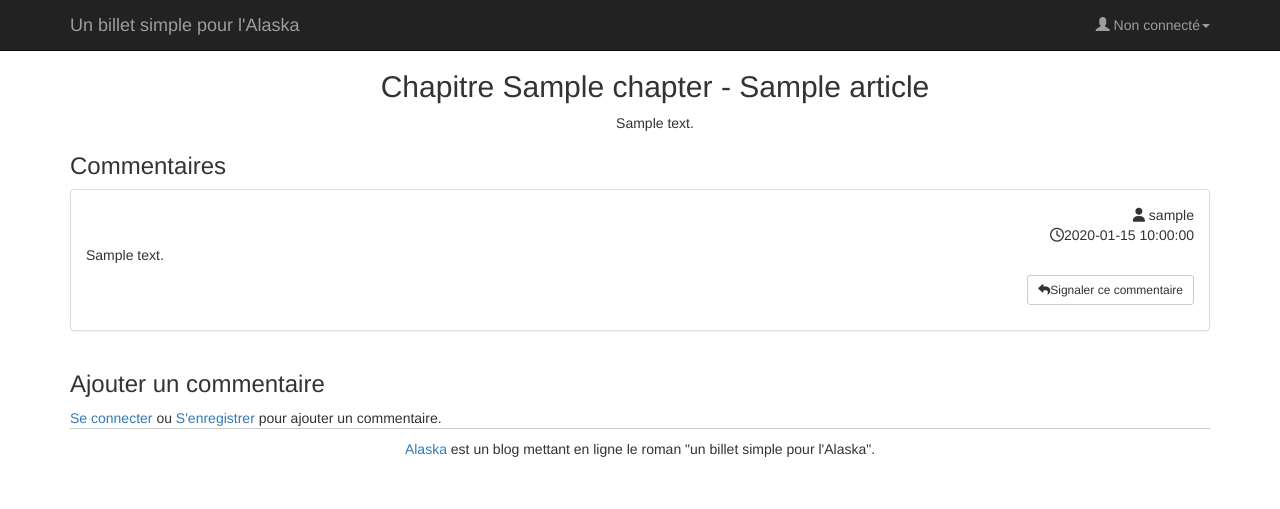
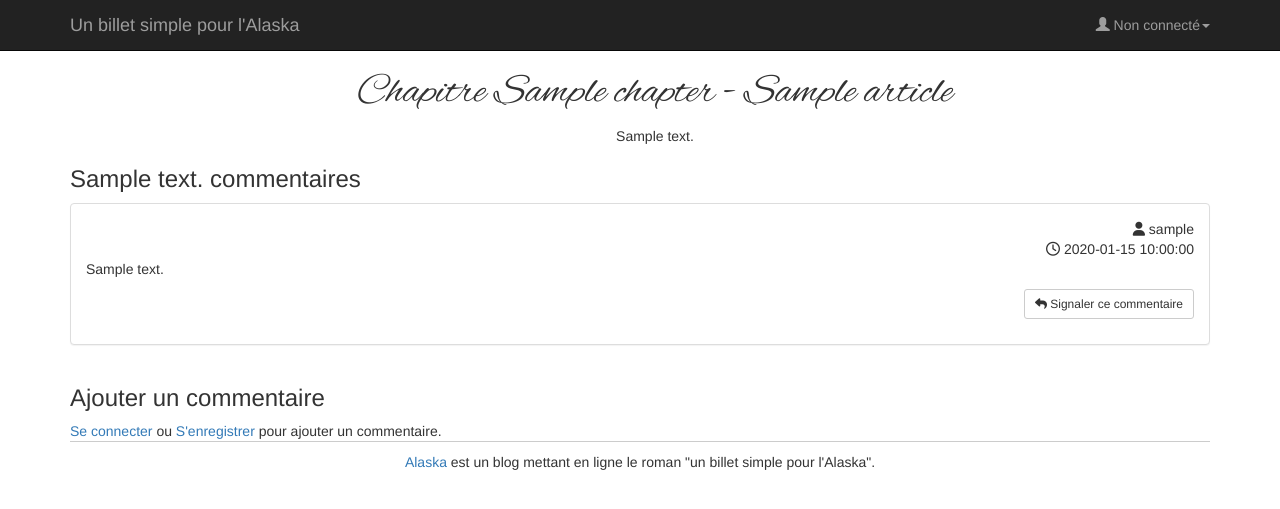
Before and after one commit to Maclaud49/Alaska_Soutenance, a PHP site: template views/article.html.twig in a window 1280 px wide. Shown: the top 509 px of the page. Run offline with PHP 8.4, Linux system fonts and the light colour scheme; the template is opened without the code that fills it: most values are stand-ins (such as "Sample title", 1, 10 or a date in 2020); some libraries are stand-ins or nearby versions.

Commit message:
Added fonts adapated to novel style justify capter text

```diff
--- a/src/Controller/HomeController.php
+++ b/src/Controller/HomeController.php
@@ -57,7 +57,7 @@ class HomeController {
             $commentFormView = $commentForm->createView();
         }
         $comments = $app['manager.comment']->findAllByArticle($id);
-
+        $article = $app['manager.article']->find($id);
         return $app['twig']->render('article.html.twig', array(
             'article' => $article,
             'comments' => $comments,
--- a/views/article.html.twig
+++ b/views/article.html.twig
@@ -5,8 +5,8 @@
 {% block title %}{{ article.title }}{% endblock %}
 {% block content %}
 
-    {% for flashMessage in app.session.flashbag.get('warning') %}
-        <div class="alert alert-warning fade in" style="margin-top:10px">
+    {% for flashMessage in app.session.flashbag.get('success') %}
+        <div class="alert alert-success fade in" style="margin-top:10px">
             <a href="#" class="close" data-dismiss="alert" aria-label="close">&times;</a>
             {{ flashMessage }}
         </div>
@@ -22,7 +22,14 @@
     </div>
 
 
-    <h3>Commentaires</h3>
+    {% set counter = article.commentsNb %}
+    {% if  counter == 0  %}
+    {% elseif counter == 1  %}
+        <h3>{{ counter }} commentaire</h3>
+    {% elseif counter >1  %}
+        <h3>{{ counter }} commentaires</h3>
+    {% endif %}
+
 
     {#allow to add margin is same author#}
     {% set marqueur=0 %}
@@ -36,14 +43,14 @@
                         <div class="panel-body">
                             <header class="text-right">
                                 <div class="comment-user"><i class="fa fa-user"></i> {{ comment.author.username }}</div>
-                                <time class="comment-date" datetime="16-12-2014 01:05"><i class="fa fa-clock-o"></i>{{ comment.CommentDate }}</time>
+                                <time class="comment-date" datetime="16-12-2014 01:05"><i class="fa fa-clock-o"></i> {{ comment.CommentDate }}</time>
                             </header>
                             <div class="comment-post">
                                 <p>
                                     {{ comment.content }}
                                 </p>
                             </div>
-                            <p class="text-right"><a href="{{ path('report_comment',{'idComment': comment.id }) }}" class="btn btn-default btn-sm"><i class="fa fa-reply"></i>Signaler ce commentaire</a></p>
+                            <p class="text-right"><a href="{{ path('report_comment',{'idComment': comment.id }) }}" class="btn btn-default btn-sm"><i class="fa fa-reply"></i> Signaler ce commentaire</a></p>
                         </div>
                     </div>
                 </div>
@@ -57,14 +64,14 @@
                             <div class="panel-body">
                                 <header class="text-right">
                                     <div class="comment-user"><i class="fa fa-user"></i> {{ comment.author.username }}</div>
-                                    <time class="comment-date" datetime="16-12-2014 01:05"><i class="fa fa-clock-o"></i>{{ comment.CommentDate }}</time>
+                                    <time class="comment-date" datetime="16-12-2014 01:05"><i class="fa fa-clock-o"></i> {{ comment.CommentDate }}</time>
                                 </header>
                                 <div class="comment-post">
                                     <p>
                                         {{ comment.content }}
                                     </p>
                                 </div>
-                                <p class="text-right"><a href="{{ path('report_comment',{'idComment': comment.id }) }}" class="btn btn-default btn-sm"><i class="fa fa-reply"></i>Signaler ce commentaire</a></p>
+                                <p class="text-right"><a href="{{ path('report_comment',{'idComment': comment.id }) }}" class="btn btn-default btn-sm"><i class="fa fa-reply"></i> Signaler ce commentaire</a></p>
                             </div>
                         </div>
                     </div>
--- a/web/css/alaska.css
+++ b/web/css/alaska.css
@@ -1,5 +1,14 @@
 /*font Awesome http://fontawesome.io*/
 @import url(//maxcdn.bootstrapcdn.com/font-awesome/4.2.0/css/font-awesome.min.css);
+
+@font-face{
+    font-family : "Alex Brush";
+    src: url("../fonts/Alex-Brush/alexbrush-regular-webfont.eot"),
+    url("../fonts/Alex-Brush/alexbrush-regular-webfont.svg"),
+    url("../fonts/Alex-Brush/alexbrush-regular-webfont.ttf"),
+    url("../fonts/Alex-Brush/alexbrush-regular-webfont.woff"),
+    url("../fonts/Alex-Brush/alexbrush-regular-webfont.woff2");
+}
 
 body {
     padding-top: 50px;
@@ -47,5 +56,18 @@ label.required:after {
 
 .article-content p{
     line-height:2.5em;
+    text-align: justify;
+    font-family:"Trebuchet MS", Arial, Helvetica, sans-serif;
+    font-size:1.5em;
+
 
 }
+
+.article-content h2{
+    font-family: 'Alex Brush' , Arial, Helvetica, Verdana;
+    font-size:3em;
+}
+
+.carousel-caption h2{
+    font-family:"Trebuchet MS", Arial, Helvetica, sans-serif;
+}
```
Also changed, not shown: views/index.html.twig (+4 -4 lines), web/fonts/Alex-Brush/alexbrush-regular-webfont.svg (added), web/fonts/Alex-Brush/alexbrush-regular-webfont.ttf (added), web/fonts/Alex-Brush/alexbrush-regular-webfont.woff (added), web/fonts/Alex-Brush/alexbrush-regular-webfont.woff2 (added), 1 other file.
